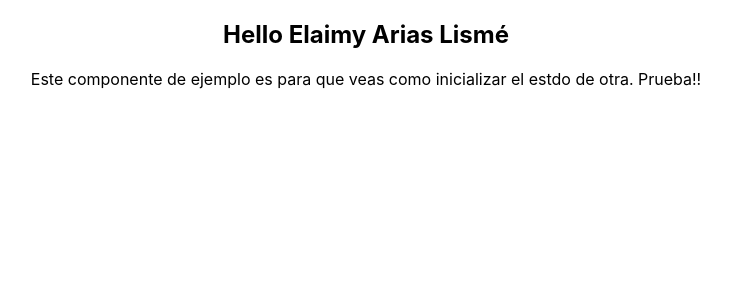
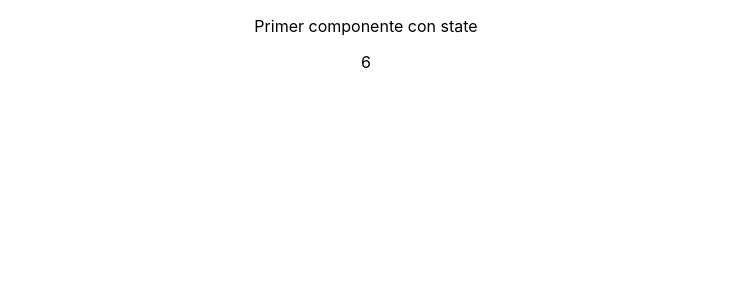
Before and after one commit to arialisme/aprende-react-js-2, a React (Create React App) app: page / in a window 1280 px wide. Shown: the top 300 px of the page, without its empty margins (274-1005 px from the left). Built offline with nearby package versions, Linux system fonts and the light colour scheme.

Commit message:
State 2  - Actualizar el estado mediante setState()

```diff
--- a/src/App.js
+++ b/src/App.js
@@ -2,17 +2,26 @@ import React, { Component } from "react";
 import logo from "./logo.svg";
 import "./App.css";
 
+class Contador extends Component {
+  constructor() {
+    super();
+    this.state = { contador: 1 };
+    setInterval(() => {
+      this.setState({ contador: this.state.contador + 1 });
+    }, 1000);
+  }
+
+  render() {
+    return <span>{this.state.contador}</span>;
+  }
+}
+
 class App extends Component {
-  state = { name: "Elaimy Arias Lismé" };
-
   render() {
     return (
       <div className="App">
-        <h2>Hello {this.state.name}</h2>
-        <p>
-          Este componente de ejemplo es para que veas como inicializar el estdo
-          de otra. Prueba!!
-        </p>
+        <p>Primer componente con state</p>
+        <Contador />
       </div>
     );
   }
```
